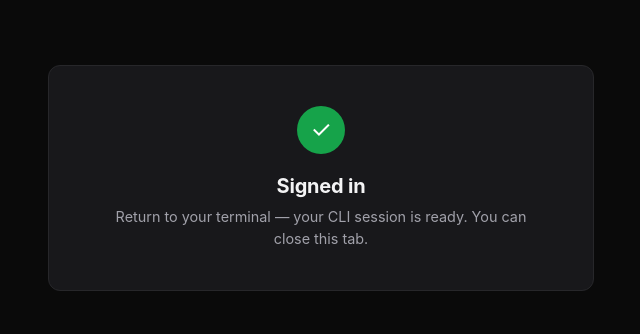
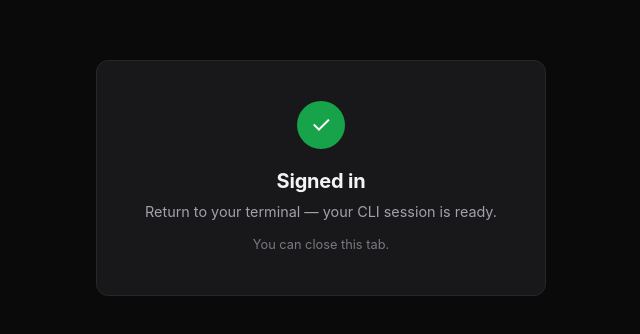
Before and after one commit to ElliottBregni/modernized-ai-site, a plain HTML site: page cli-done/index.html in a window 1280 px wide. Shown: the part 254-588 px from the top of the page, without its empty margins (319-959 px from the left). Drawn offline with Linux system fonts and the light colour scheme.

Commit message:
cli-done: auto-close tab (best-effort, fallback to hint)

```diff
--- a/cli-done/index.html
+++ b/cli-done/index.html
@@ -40,7 +40,21 @@
   <div class="card">
     <div class="check">&check;</div>
     <h1>Signed in</h1>
-    <p>Return to your terminal — your CLI session is ready. You can close this tab.</p>
+    <p>Return to your terminal — your CLI session is ready.</p>
+    <p id="hint" style="margin-top: 0.75rem; font-size: 0.8rem; opacity: 0.7;">Closing this tab…</p>
   </div>
+  <script>
+    // Try to auto-close. Browsers block window.close() on tabs the user
+    // opened directly (not via window.open from another page), so this is
+    // best-effort — if blocked, the message above tells the user to close.
+    setTimeout(() => {
+      window.close();
+      // If we're still here after attempting close, the browser blocked it.
+      setTimeout(() => {
+        const h = document.getElementById('hint');
+        if (h) h.textContent = 'You can close this tab.';
+      }, 300);
+    }, 800);
+  </script>
 </body>
 </html>
```
